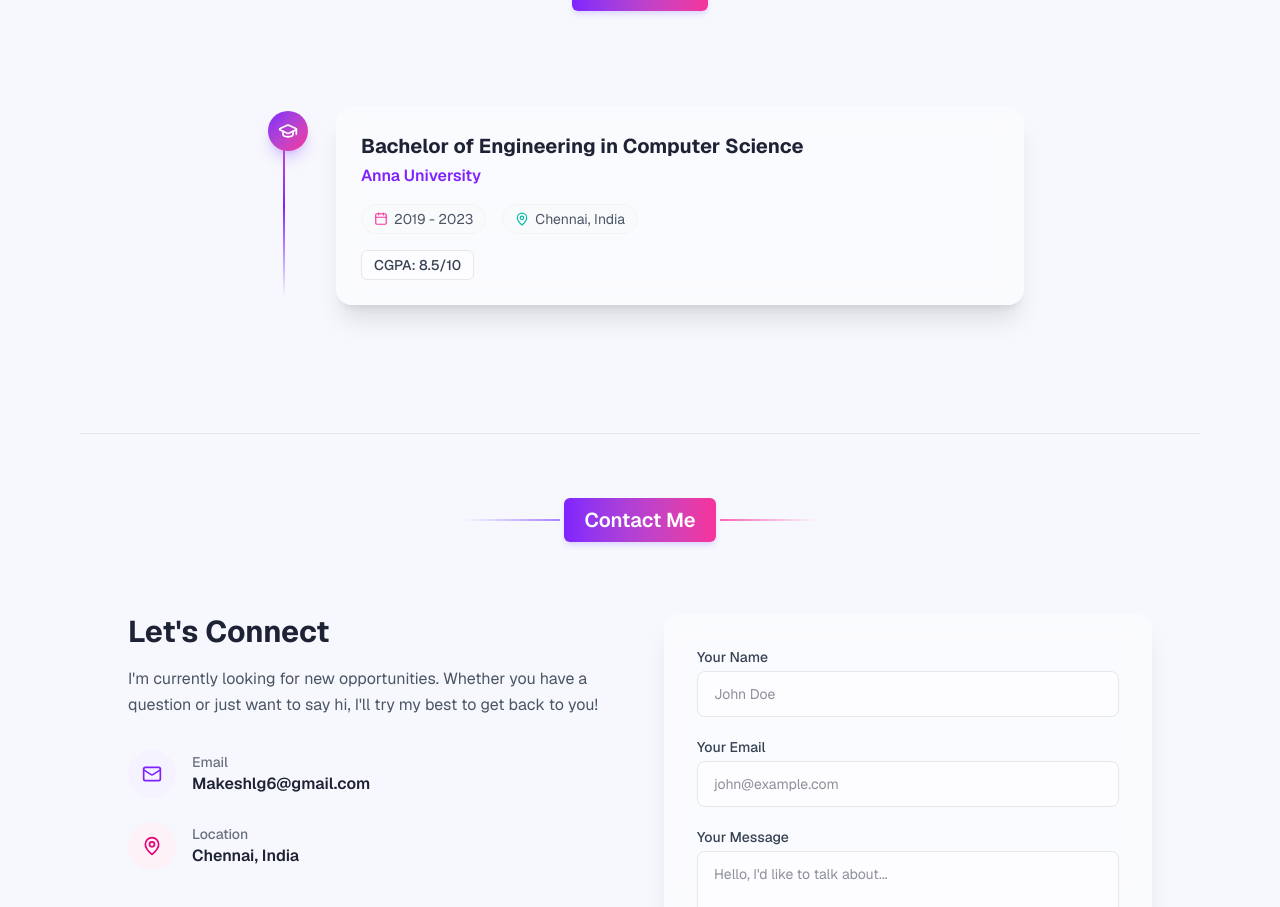
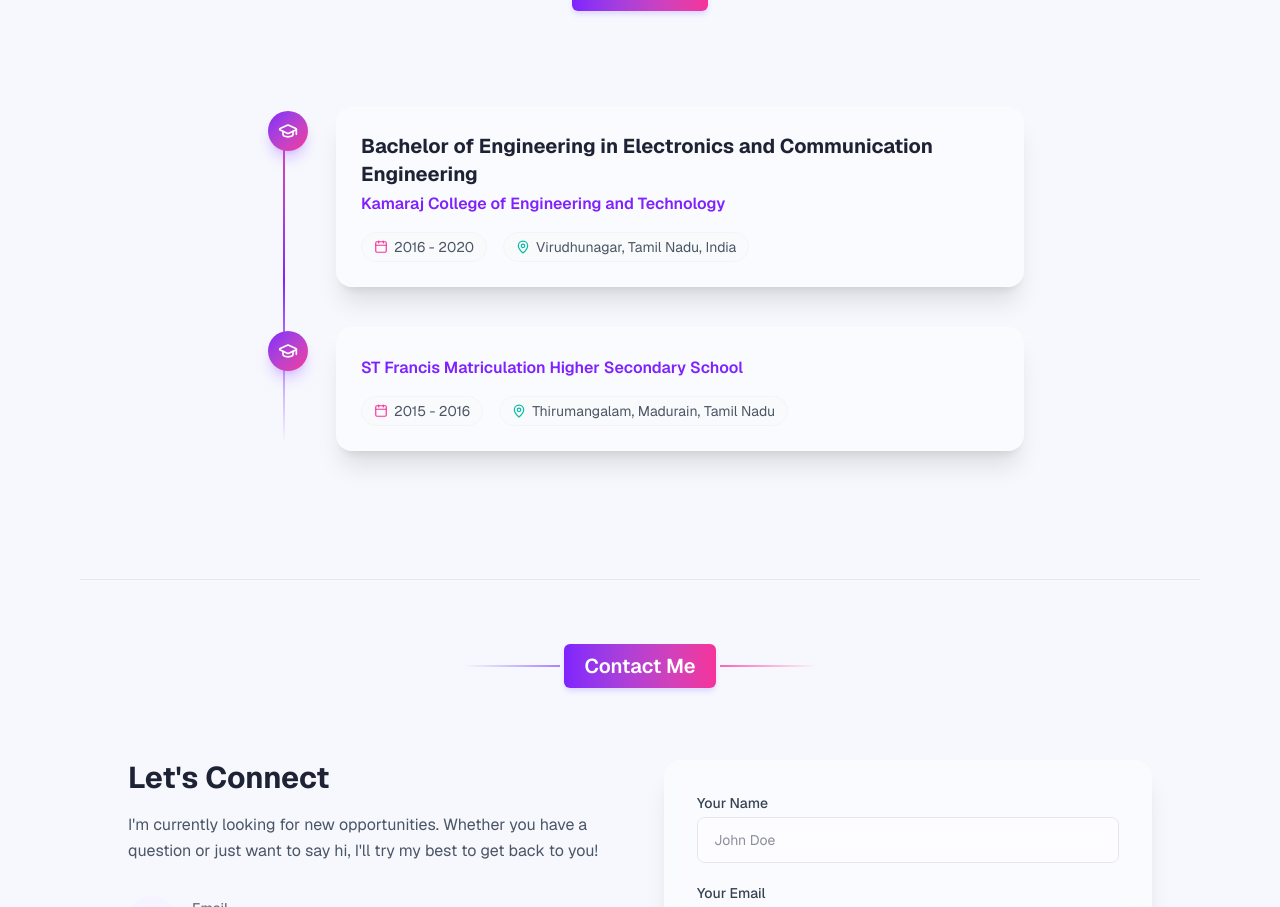
Before and after one commit to Makeshkumar103/AI-Portfolio, a Next.js app: page / in a window 1280 px wide. Shown: the part 4700-5607 px from the top of the page. Built offline with nearby package versions, Linux system fonts and the light colour scheme.

Commit message:
Chatbot component created

```diff
--- /dev/null
+++ b/src/components/Chatbot.tsx
@@ -0,0 +1,49 @@
+"use client";
+
+import { useState } from "react";
+
+export default function Chatbot() {
+    const [message, setMessage] = useState("");
+    const [messages, setMessages] = useState([]);
+
+    const sendMessage = async () => {
+        const res = await fetch("http://localhost:8000/chat", {
+            method: "POST",
+            headers: { "Content-Type": "application/json" },
+            body: JSON.stringify({ message }),
+        });
+
+        const data = await res.json();
+
+        setMessages([
+            ...messages,
+            { role: "user", text: message },
+            { role: "bot", text: data.reply },
+        ]);
+        setMessage("");
+    };
+
+    return (
+        <div className="container py-4">
+            <h2>Digital Twin Chatbot</h2>
+
+            <div className="border p-3 mb-3" style={{ minHeight: "250px" }}>
+                {messages.map((m, i) => (
+                    <p key={i}>
+                        <strong>{m.role}:</strong> {m.text}
+                    </p>
+                ))}
+            </div>
+
+            <input
+                className="form-control mb-2"
+                value={message}
+                onChange={(e) => setMessage(e.target.value)}
+                placeholder="Ask me anything..."
+            />
+            <button className="btn btn-primary" onClick={sendMessage}>
+                Send
+            </button>
+        </div>
+    );
+}
--- a/src/components/EducationSection.tsx
+++ b/src/components/EducationSection.tsx
@@ -5,11 +5,16 @@
 export default function EducationSection() {
   const education = [
     {
-      degree: "Bachelor of Engineering in Computer Science",
-      institution: "Anna University",
-      location: "Chennai, India",
-      date: "2019 - 2023",
-      score: "CGPA: 8.5/10",
+      degree: "Bachelor of Engineering in Electronics and Communication Engineering",
+      institution: "Kamaraj College of Engineering and Technology",
+      location: "Virudhunagar, Tamil Nadu, India",
+      date: "2016 - 2020",
+    },
+    {
+      degre: "Higher Secondary Education",
+      institution: "ST Francis Matriculation Higher Secondary School",
+      location: "Thirumangalam, Madurain, Tamil Nadu",
+      date: "2015 - 2016",
     }
   ];
 
@@ -61,9 +66,9 @@
                     </span>
                   </div>
 
-                  <p className="mt-4 text-sm font-medium text-gray-700 bg-white/50 inline-block px-3 py-1 rounded-md border border-gray-200">
+                  {/* <p className="mt-4 text-sm font-medium text-gray-700 bg-white/50 inline-block px-3 py-1 rounded-md border border-gray-200">
                     {edu.score}
-                  </p>
+                  </p> */}
                 </div>
               </motion.div>
             ))}
```
